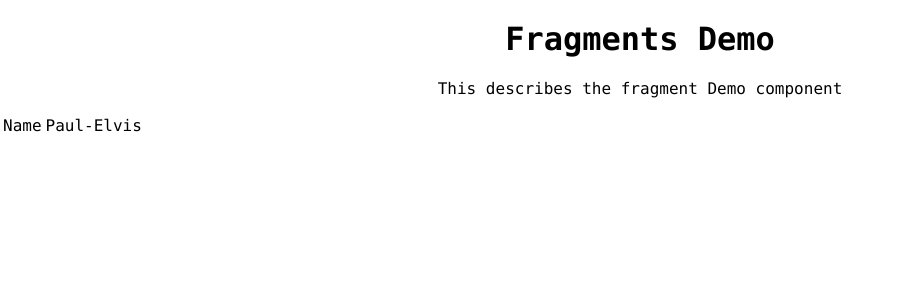
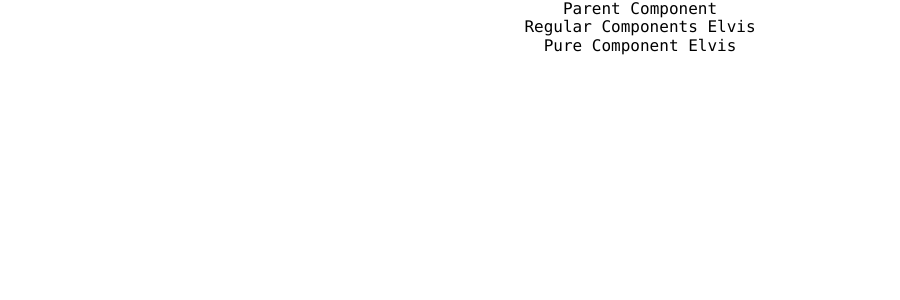
Before and after one commit to paeltc/ReactLearning, a React (Create React App) app: page / in a window 1280 px wide. Shown: the top 300 px of the page, without its empty margins (0-900 px from the left). Built offline with nearby package versions, Linux system fonts and the light colour scheme.

Commit message:
Pure component

```diff
--- a/src/App.js
+++ b/src/App.js
@@ -19,6 +19,7 @@ import Form from './components/form/form';
 import MountingMethod from './components/lifecycles/mountingMethod/MountingA';
 import UpdatingMethod from './components/lifecycles/updatingMethod/UpdatingA';
 import Fragment from './components/fragments/Fragments';
+import ParentComp from './components/pureComponents/ParentComp';
 
 
 class App extends Component {
@@ -54,7 +55,8 @@ class App extends Component {
         {/*<Form></Form>*/}
         {/*<MountingMethod></MountingMethod>*/}
         {/*<UpdatingMethod></UpdatingMethod>*/}
-        <Fragment></Fragment>
+        {/*<Fragment></Fragment>*/}
+        <ParentComp></ParentComp>
       </div>
     );
   }
--- /dev/null
+++ b/src/components/pureComponents/ParentComp.js
@@ -0,0 +1,36 @@
+import React, { Component } from 'react'
+import RegComp from './RegComp'
+import PureComp from './PureComp'
+
+class ParentComp extends Component {
+    constructor(props) {
+        super(props)
+
+        this.state = {
+            name: 'Paul'
+        }
+    }
+
+    componentDidMount() {
+        setInterval(() => {
+            this.setState({
+                name: 'Elvis'
+            })
+        }, 2000)
+    }
+    /*Different between regular and Pure component
+    Every 2 second only parent and regular component re-render
+    Pure compoment never re-render. */
+    render() {
+        console.log(`Parent Component render ${this.state.name}`)
+        return (
+            <div>
+                Parent Component
+                <RegComp name={this.state.name} />
+                <PureComp name={this.state.name} />
+            </div>
+        )
+    }
+}
+
+export default ParentComp
--- /dev/null
+++ b/src/components/pureComponents/PureComp.js
@@ -0,0 +1,14 @@
+import React, { PureComponent } from 'react'
+
+class PureComp extends PureComponent {
+    render() {
+        console.log(`Pure Component render ${this.props.name}`)
+        return (
+            <div>
+                Pure Component {this.props.name}
+            </div>
+        )
+    }
+}
+
+export default PureComp
--- /dev/null
+++ b/src/components/pureComponents/RegComp.js
@@ -0,0 +1,14 @@
+import React, { Component } from 'react'
+
+class RegComp extends Component {
+    render() {
+        console.log(`Regular Component render ${this.props.name}`)
+        return (
+            <div>
+                Regular Components {this.props.name}
+            </div>
+        )
+    }
+}
+
+export default RegComp
```
Also changed, not shown: src/components/pureComponents/Note.txt (added).
